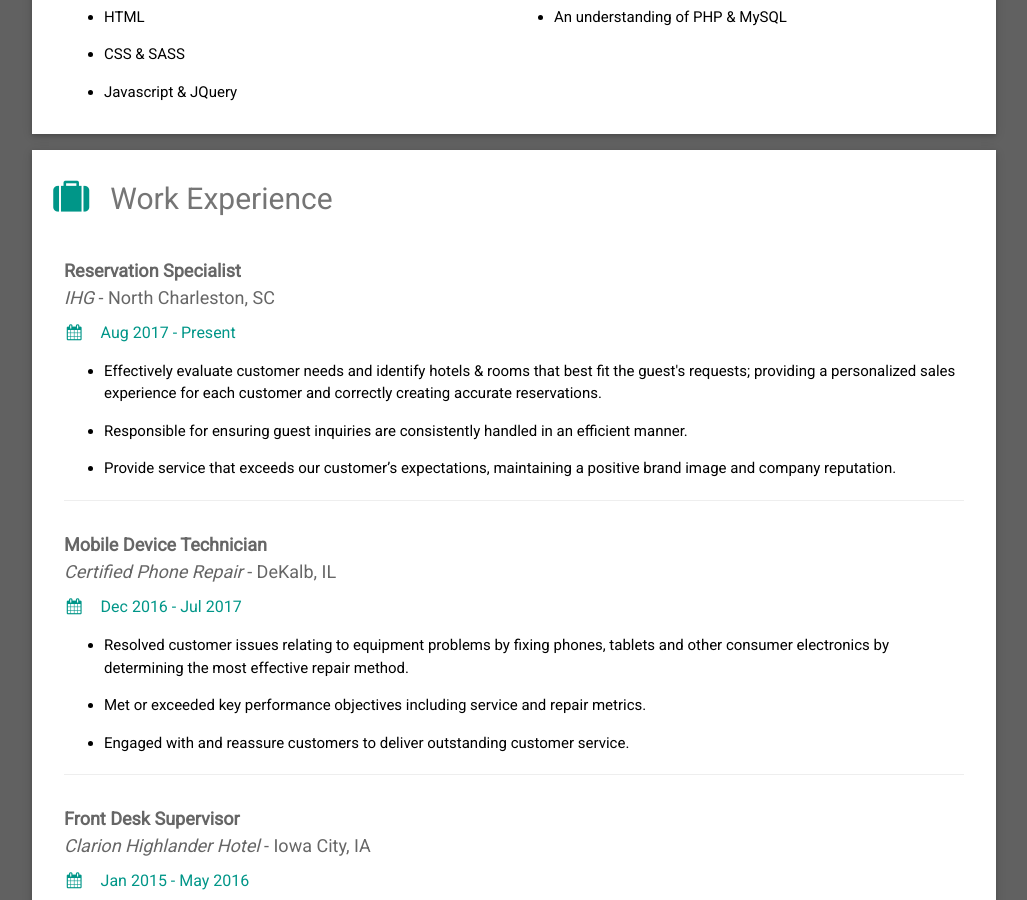
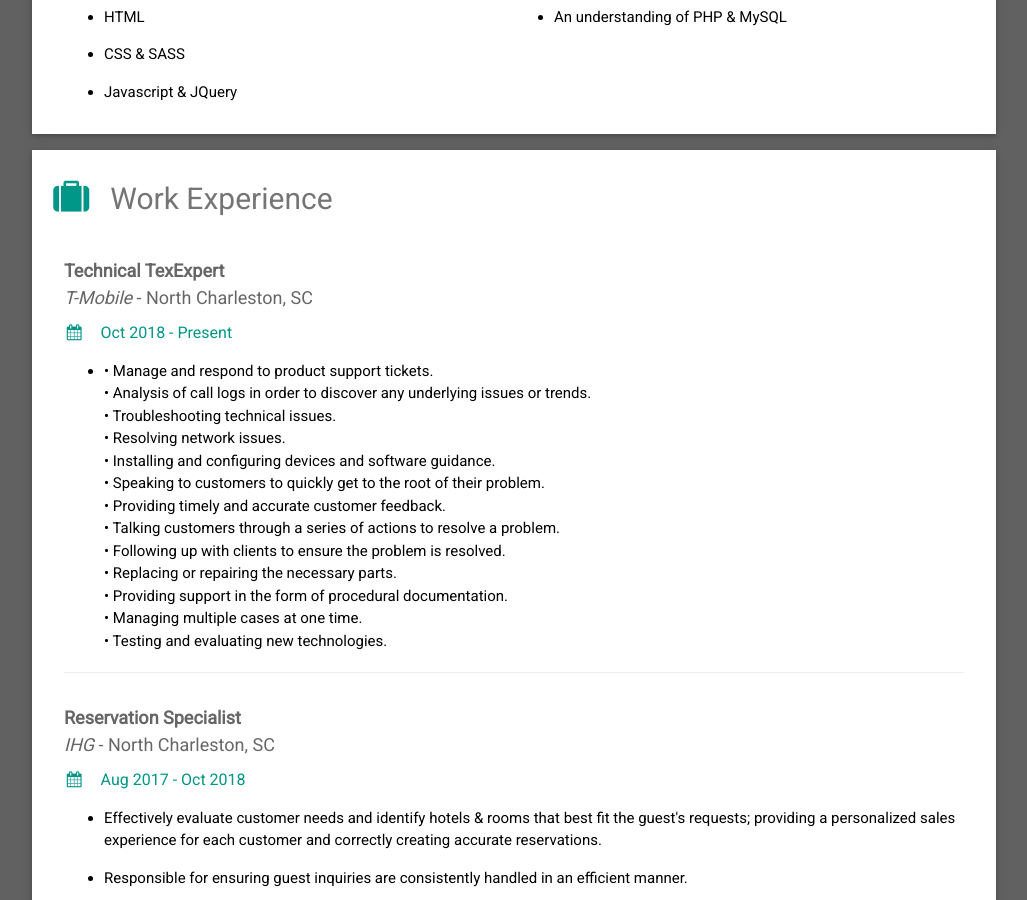
Before and after one commit to 20tibbygt06/20tibbygt06.github.io, a Jekyll site: the page built from index.html, in a window 1280 px wide and 900 px high, scrolled down 1797 px. Shown: the whole window, without its empty margins (126-1153 px from the left). Built offline with Jekyll 4.4.1, drawn with Linux system fonts in a browser that asks for light colours; nearby versions of some CDN libraries.

Commit message:
Update index.html

```diff
--- a/index.html
+++ b/index.html
@@ -107,8 +107,30 @@ layout: default
     <div class="w3-container w3-card-2 w3-white w3-margin-bottom">
       <h2 class="w3-text-grey w3-padding-16"><i class="fa fa-suitcase fa-fw w3-margin-right w3-xxlarge w3-text-teal"></i>Work Experience</h2>
       <div class="w3-container">
+        <h5 class="w3-opacity"><b>Technical TexExpert</b><br><i>T-Mobile</i> - North Charleston, SC</h5>
+        <h6 class="w3-text-teal"><i class="fa fa-calendar fa-fw w3-margin-right"></i>Oct 2018 - Present</h6>
+        <ul>
+          <li>
+            <p>• Manage and respond to product support tickets.<br>
+• Analysis of call logs in order to discover any underlying issues or trends.<br>
+• Troubleshooting technical issues.<br>
+• Resolving network issues.<br>
+• Installing and configuring devices and software guidance.<br>
+• Speaking to customers to quickly get to the root of their problem.<br>
+• Providing timely and accurate customer feedback.<br>
+• Talking customers through a series of actions to resolve a problem.<br>
+• Following up with clients to ensure the problem is resolved.<br>
+• Replacing or repairing the necessary parts.<br>
+• Providing support in the form of procedural documentation.<br>
+• Managing multiple cases at one time.<br>
+• Testing and evaluating new technologies.</p>
+          </li>
+        </ul>
+        <hr>
+      </div>
+      <div class="w3-container">
         <h5 class="w3-opacity"><b>Reservation Specialist</b><br><i>IHG</i> - North Charleston, SC</h5>
-        <h6 class="w3-text-teal"><i class="fa fa-calendar fa-fw w3-margin-right"></i>Aug 2017 - Present</h6>
+        <h6 class="w3-text-teal"><i class="fa fa-calendar fa-fw w3-margin-right"></i>Aug 2017 - Oct 2018</h6>
         <ul>
           <li>
             <p>Effectively evaluate customer needs and identify hotels & rooms that best fit the guest's requests; providing a personalized sales experience for each customer and correctly creating accurate reservations.</p>
```
